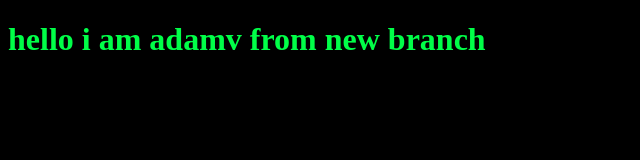
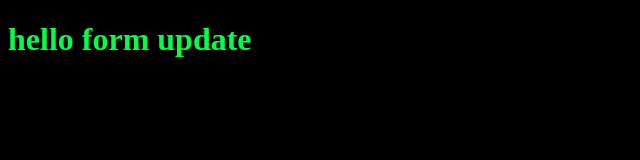
Before and after one commit to adambakri-dev/MiniShell-Adam-, a plain HTML site: page index.html in a window 1280 px wide. Shown: the whole page, without its empty margins (0-640 px from the left). Drawn offline with Linux system fonts and the light colour scheme.

Commit message:
edit html file

```diff
--- a/index.html
+++ b/index.html
@@ -7,7 +7,7 @@
     <link rel="stylesheet" href="style.css">
 </head>
 <body>
-    <h1>hello i am adamv from new branch</h1>
+    <h1>hello form update</h1>
     <script src="app.js"></script>
 </body>
 </html>
```
